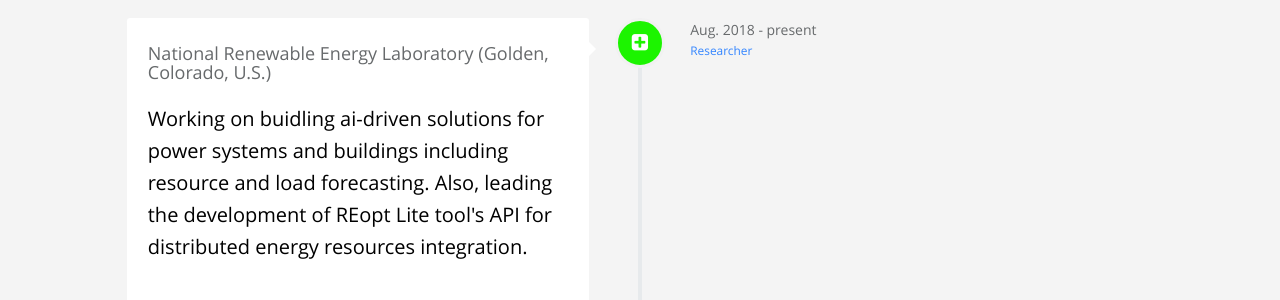
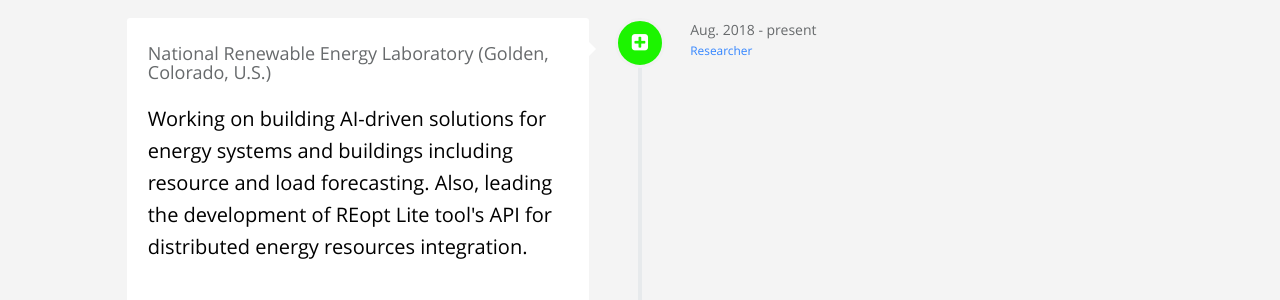
Before and after one commit to sakshi-mishra/sakshi-mishra.github.io, a Jekyll site: the page built from index.html, in a window 1280 px wide and 900 px high, scrolled down 7983 px. Shown: the part 155-455 px from the top of the window. Built offline with Jekyll 4.4.1, drawn with Linux system fonts in a browser that asks for light colours.

Commit message:
fix typos

```diff
--- a/_data/index/careers.yml
+++ b/_data/index/careers.yml
@@ -4,7 +4,7 @@
     detail: National Renewable Energy Laboratory (Golden, Colorado, U.S.)
     i18n: company_a
   desc:
-    detail: Working on buidling ai-driven solutions for power systems and buildings including resource and load forecasting. Also, leading the development of REopt Lite tool's API for distributed energy resources integration.
+    detail: Working on building AI-driven solutions for energy systems and buildings including resource and load forecasting. Also, leading the development of REopt Lite tool's API for distributed energy resources integration.
     i18n: company_a_desc
   date:
     detail: Aug. 2018 - present
```
